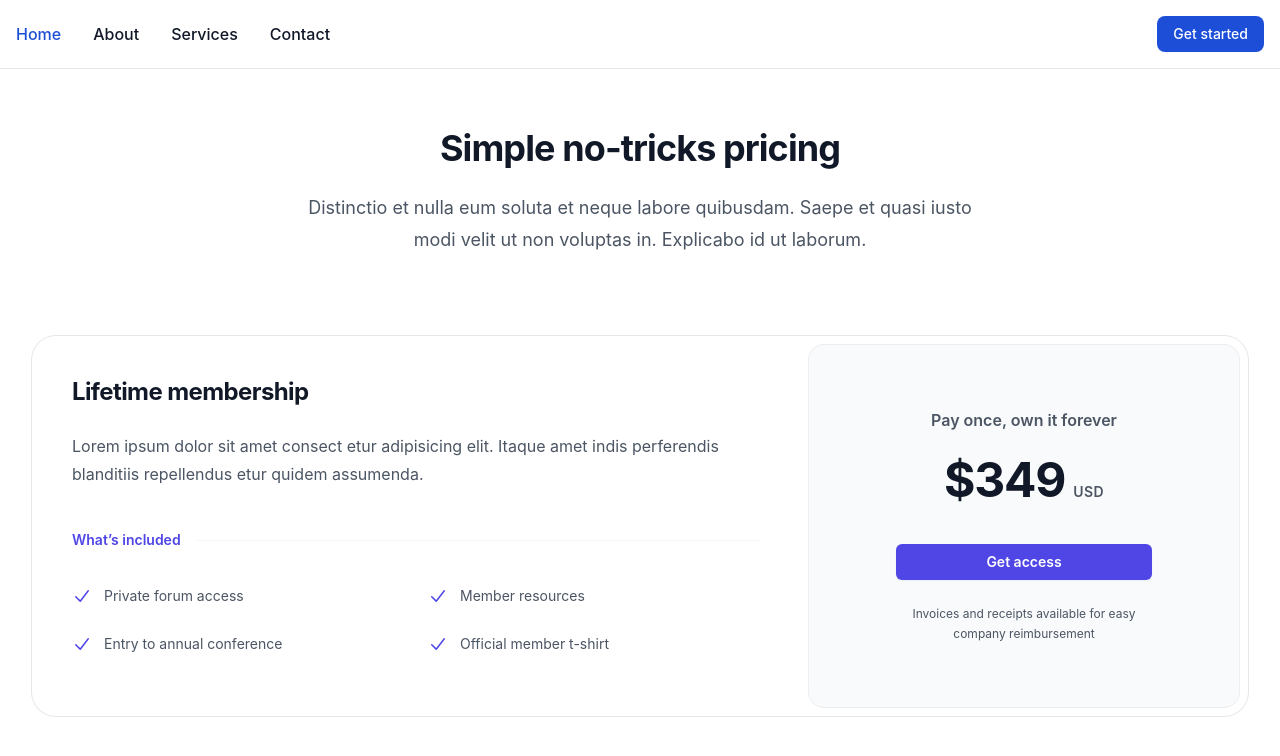
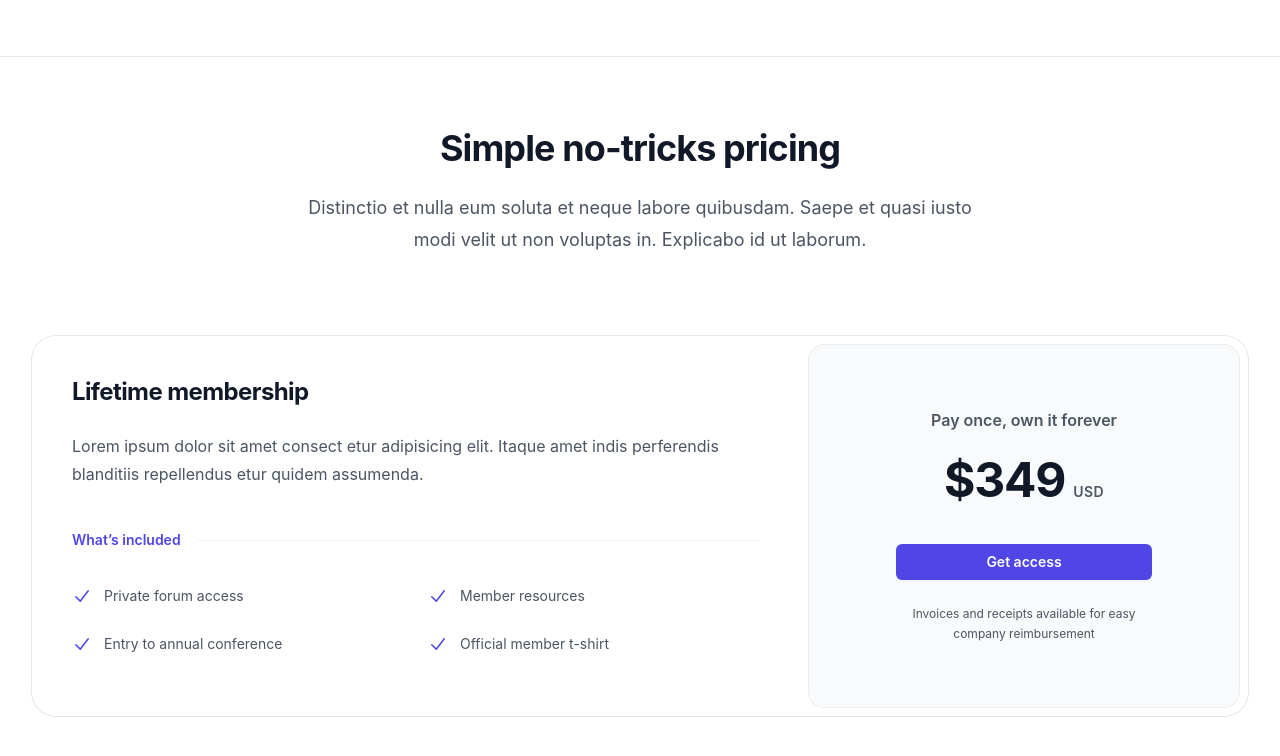
Before and after one commit to FrostyKitten02/bintegra-frontend, a React (Create React App) app in the folder app/: page / in a window 1280 px wide. Shown: the top 756 px of the page. Built offline with nearby package versions, Linux system fonts and the light colour scheme.

Commit message:
#3 - navbar fix

```diff
--- a/app/src/components/NavItem.tsx
+++ /dev/null
@@ -1,19 +0,0 @@
-
-
-
-
-export default function NavItem() {
-
-
-
-
-    return(
-        <li className="mb-4 lg:mb-0 lg:pr-2">
-            <a
-                className="text-neutral-500 hover:text-neutral-700 focus:text-neutral-700 disabled:text-black/30 dark:text-neutral-200 dark:hover:text-neutral-300 dark:focus:text-neutral-300 lg:px-2 [&.active]:text-black/90 dark:[&.active]:text-zinc-400"
-                href="#"
-            >Dashboard</a
-            >
-        </li>
-    )
-}
--- a/app/src/template/NavigationBar.tsx
+++ b/app/src/template/NavigationBar.tsx
@@ -1,79 +1,30 @@
-import NavItem from "../components/NavItem";
-import { Fragment } from 'react'
-import { Bars3Icon, BellIcon, XMarkIcon } from '@heroicons/react/24/outline'
-import { Link } from "react-router-dom";
-export const navigation = [
-  {
-    name: 'Mobilni Paketi',
-    href: '/mobilni-paketi',
-    current: false,
-    dropdownItems: [
-      { name: 'Naročniški paket', href: '/narocnine' },
-      { name: 'Omrežje', href: '/omrezje' },
-    ],
-  },
-  {
-    name: 'Mobilni Internet',
-    href: '/mobilni-internet',
-    current: false,
-    dropdownItems: [
-      { name: 'Wi-Fi Mash', href: '/wifi' }
-    ],
-  },
-  {
-    name: 'Televizija',
-    href: '/televizija',
-    current: false,
-    dropdownItems: [
-      { name: 'TV paketi', href: '/tvpaketi' }]
-  },
-];
+import {useNavigate} from "react-router-dom";
 
-function classNames(...classes: string[]) {
-    return classes.filter(Boolean).join(' ')
-  }
-  {/* link to homepage by icon*/}
+const NavItem = ({name, path}:{name: string, path: string}) => {
+  const navigate = useNavigate();
+
+  return (
+      <li>
+        <a className="block py-2 pl-3 pr-4 text-white bg-blue-700 rounded md:bg-transparent md:p-0 hover:text-gray-500 hover:cursor-pointer"
+           aria-current="page"
+           onClick={()=>{navigate(path)}}
+        >
+            {name}
+        </a>
+      </li>
+  )
+}
+
 export default function NavigationBar() {
+
     return(
-        <nav
-            className="bg-white dark:bg-gray-900 fixed w-full z-20 top-0 left-0 border-b border-gray-200 dark:border-gray-600">
+        <nav className="bg-white dark:bg-gray-900 fixed w-full z-20 top-0 left-0 border-b border-gray-200 dark:border-gray-600">
           <div className="max-w-screen-xl flex flex-wrap items-center justify-between mx-auto p-4">
-            <div className="flex md:order-2">
-              <button type="button"
-                      className="text-white bg-blue-700 hover:bg-blue-800 focus:ring-4 focus:outline-none focus:ring-blue-300 font-medium rounded-lg text-sm px-4 py-2 text-center mr-3 md:mr-0 dark:bg-blue-600 dark:hover:bg-blue-700 dark:focus:ring-blue-800">Get
-                started
-              </button>
-              <button data-collapse-toggle="navbar-sticky" type="button"
-                      className="inline-flex items-center p-2 text-sm text-gray-500 rounded-lg md:hidden hover:bg-gray-100 focus:outline-none focus:ring-2 focus:ring-gray-200 dark:text-gray-400 dark:hover:bg-gray-700 dark:focus:ring-gray-600"
-                      aria-controls="navbar-sticky" aria-expanded="false">
-                <span className="sr-only">Open main menu</span>
-                <svg className="w-6 h-6" aria-hidden="true" fill="currentColor" viewBox="0 0 20 20"
-                     xmlns="http://www.w3.org/2000/svg">
-                  <path fill-rule="evenodd"
-                        d="M3 5a1 1 0 011-1h12a1 1 0 110 2H4a1 1 0 01-1-1zM3 10a1 1 0 011-1h12a1 1 0 110 2H4a1 1 0 01-1-1zM3 15a1 1 0 011-1h12a1 1 0 110 2H4a1 1 0 01-1-1z"
-                        clip-rule="evenodd"></path>
-                </svg>
-              </button>
-            </div>
             <div className="items-center justify-between hidden w-full md:flex md:w-auto md:order-1" id="navbar-sticky">
               <ul className="flex flex-col p-4 md:p-0 mt-4 font-medium border border-gray-100 rounded-lg bg-gray-50 md:flex-row md:space-x-8 md:mt-0 md:border-0 md:bg-white dark:bg-gray-800 md:dark:bg-gray-900 dark:border-gray-700">
-                <li>
-                  <a href="#"
-                     className="block py-2 pl-3 pr-4 text-white bg-blue-700 rounded md:bg-transparent md:text-blue-700 md:p-0 md:dark:text-blue-500"
-                     aria-current="page">Home</a>
-                </li>
-                <li>
-                  <a href="#"
-                     className="block py-2 pl-3 pr-4 text-gray-900 rounded hover:bg-gray-100 md:hover:bg-transparent md:hover:text-blue-700 md:p-0 md:dark:hover:text-blue-500 dark:text-white dark:hover:bg-gray-700 dark:hover:text-white md:dark:hover:bg-transparent dark:border-gray-700">About</a>
-                </li>
-                <li>
-                  <a href="#"
-                     className="block py-2 pl-3 pr-4 text-gray-900 rounded hover:bg-gray-100 md:hover:bg-transparent md:hover:text-blue-700 md:p-0 md:dark:hover:text-blue-500 dark:text-white dark:hover:bg-gray-700 dark:hover:text-white md:dark:hover:bg-transparent dark:border-gray-700">Services</a>
-                </li>
-                <li>
-                  <a href="#"
-                     className="block py-2 pl-3 pr-4 text-gray-900 rounded hover:bg-gray-100 md:hover:bg-transparent md:hover:text-blue-700 md:p-0 md:dark:hover:text-blue-500 dark:text-white dark:hover:bg-gray-700 dark:hover:text-white md:dark:hover:bg-transparent dark:border-gray-700">Contact</a>
-                </li>
+                <NavItem name="Domov" path="/" />
+                <NavItem name="Narocnine" path="/narocnine" />
+                <NavItem name="O nas" path="/about" />
               </ul>
             </div>
           </div>
```
